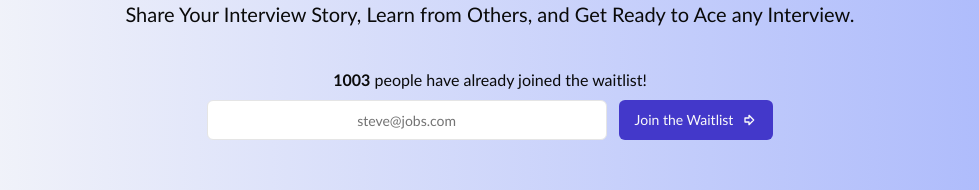
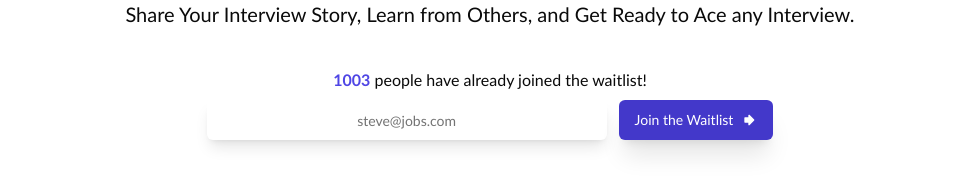
Before and after one commit to Ahsan725/prepspective, a Next.js app: page / in a window 1280 px wide. Shown: the part 406-596 px from the top of the page, without its empty margins (150-1129 px from the left). Built offline with nearby package versions, Linux system fonts and the light colour scheme; no server answers; the database is empty.

Commit message:
theme change, message change, style changes

```diff
--- a/components/ui/button.tsx
+++ b/components/ui/button.tsx
@@ -9,7 +9,8 @@ const buttonVariants = cva(
   {
     variants: {
       variant: {
-        default: "bg-indigo-700 text-primary-foreground hover:bg-indigo-700/85",
+        default: "bg-indigo-700 text-primary-foreground hover:bg-indigo-700/90 relative overflow-hidden rounded-md px-5 py-2.5 text-white duration-300 shadow-xl hover:shadow-xl [transition-timing-function:cubic-bezier(0.175,0.885,0.32,1.275)] active:translate-y-1 active:scale-x-102 active:scale-y-97"
+        ,
         destructive:
           "bg-destructive text-destructive-foreground hover:bg-destructive/90",
         outline:
--- a/components/ui/customhero.tsx
+++ b/components/ui/customhero.tsx
@@ -45,14 +45,14 @@ const CustomHero = () => {
         setCount(data.count);
         setEmail('');
         toast({
-          title: 'Success',
-          description: `You're in! The cool kids are waiting for you.`,
+          title: `Success, You're in!`,
+          description: `The cool kids are waiting for you. Don’t go too far, we’ll be in touch soon.`,
         });
       } else {
         const errorMessage = data.error || 'Failed to add email.';
         toast({
           title: "Uh oh! Something went wrong.",
-          description: errorMessage,
+          description: `We’re not saying it’s wrong, but the system is squinting.`,
         });
       }
     } catch (error) {
@@ -64,11 +64,11 @@ const CustomHero = () => {
   };
 
   return (
-    <section className="flex min-h-screen items-center justify-center bg-gradient-to-r from-stone-50 to-indigo-300">
+    <section className="flex min-h-screen items-center justify-center">
       <div className="flex flex-col items-center text-center w-full max-w-4xl px-6 py-12">
         {/* Main Header */}
         <div className="mb-8">
-          <h1 className="text-5xl font-bold lg:text-6xl text-indigo-700"><span className="text-5xl font-extrabold lg:text-6xl text-indigo-700">Prep</span>Spective</h1>
+          <h1 className="text-5xl font-bold lg:text-6xl text-indigo-700" ><span className="text-5xl font-extrabold lg:text-6xl text-indigo-700">Prep</span>Spective</h1>
           <h2 className="mt-4 text-2xl font-semibold lg:text-3xl">
             The number one interview prep app in the world!
           </h2>
@@ -79,7 +79,7 @@ const CustomHero = () => {
 
         {/* Waitlist Count */}
         <p className="mt-2 text-md">
-          <span className="font-bold">{count + 1003}</span> people have already joined the waitlist!
+          <span className="font-bold text-indigo-600">{count + 1003}</span> people have already joined the waitlist!
         </p>
 
         {/* Waitlist Form */}
@@ -95,14 +95,14 @@ const CustomHero = () => {
       id="email"
       placeholder="steve@jobs.com"
       type="email"
-      className="w-full sm:w-[400px] h-10 text-center placeholder:text-center"
+      className="w-full sm:w-[400px] h-10 text-center placeholder:text-center shadow-lg border-none"
       value={email}
       onChange={(e) => setEmail(e.target.value)}
       required
     />
   </div>
   <Button type="submit" className="w-full sm:w-auto">
-    Join the Waitlist <ArrowBigRight size={24} />
+    Join the Waitlist <ArrowBigRight size={24}  fill='white'/>
   </Button>
 </form>
 
--- a/components/ui/toast.tsx
+++ b/components/ui/toast.tsx
@@ -25,11 +25,11 @@ const ToastViewport = React.forwardRef<
 ToastViewport.displayName = ToastPrimitives.Viewport.displayName
 
 const toastVariants = cva(
-  "group pointer-events-auto relative flex w-full items-center justify-between space-x-4 overflow-hidden rounded-md border p-6 pr-8 shadow-lg transition-all data-[swipe=cancel]:translate-x-0 data-[swipe=end]:translate-x-[var(--radix-toast-swipe-end-x)] data-[swipe=move]:translate-x-[var(--radix-toast-swipe-move-x)] data-[swipe=move]:transition-none data-[state=open]:animate-in data-[state=closed]:animate-out data-[swipe=end]:animate-out data-[state=closed]:fade-out-80 data-[state=closed]:slide-out-to-right-full data-[state=open]:slide-in-from-top-full data-[state=open]:sm:slide-in-from-bottom-full",
+  "group pointer-events-auto relative flex w-full items-center justify-between space-x-4 overflow-hidden rounded-md border p-6 pr-8 shadow-lg transition-all data-[swipe=cancel]:translate-x-0 data-[swipe=end]:translate-x-[var(--radix-toast-swipe-end-x)] data-[swipe=move]:translate-x-[var(--radix-toast-swipe-move-x)] data-[swipe=move]:transition-none data-[state=open]:animate-in data-[state=closed]:animate-out data-[swipe=end]:animate-out data-[state=closed]:fade-out-80 data-[state=closed]:slide-out-to-right-full data-[state=open]:slide-in-from-top-full data-[state=open]:sm:slide-in-from-bottom-full shadow-2xl",
   {
     variants: {
       variant: {
-        default: "border bg-indigo-700 text-white",
+        default: "bg-gradient-to-r from-indigo-800 to-indigo-500 text-white shadow-2xl",
         destructive:
           "destructive group border-destructive bg-destructive text-destructive-foreground",
       },
```
